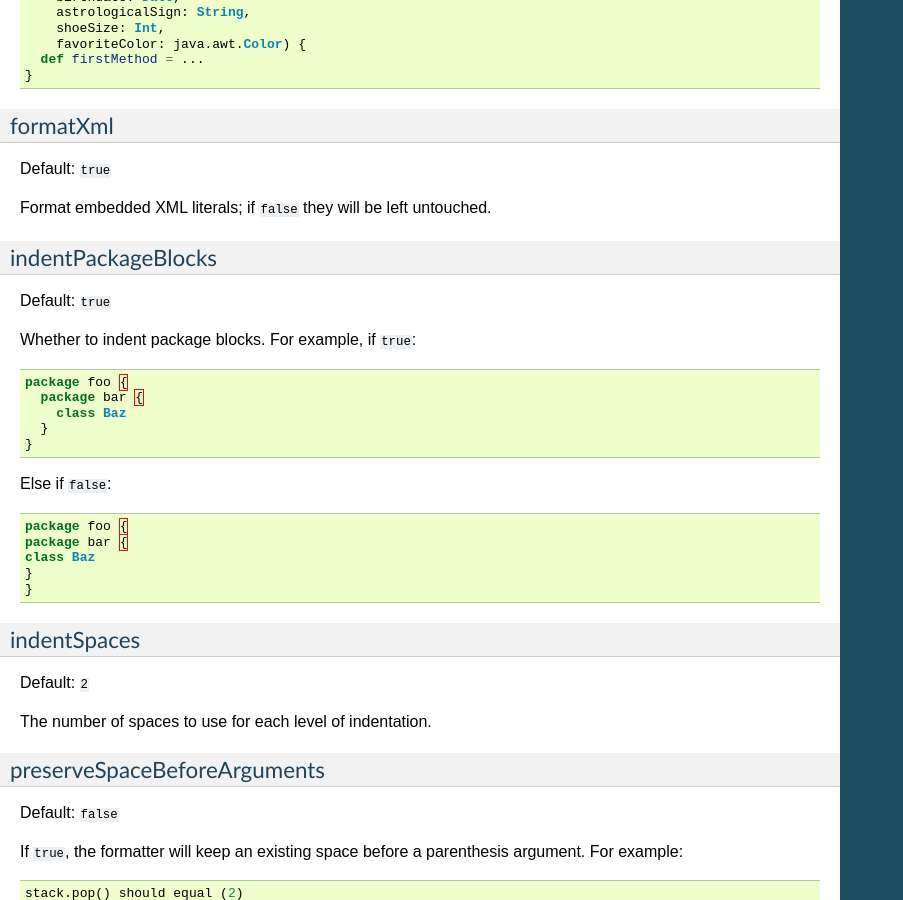
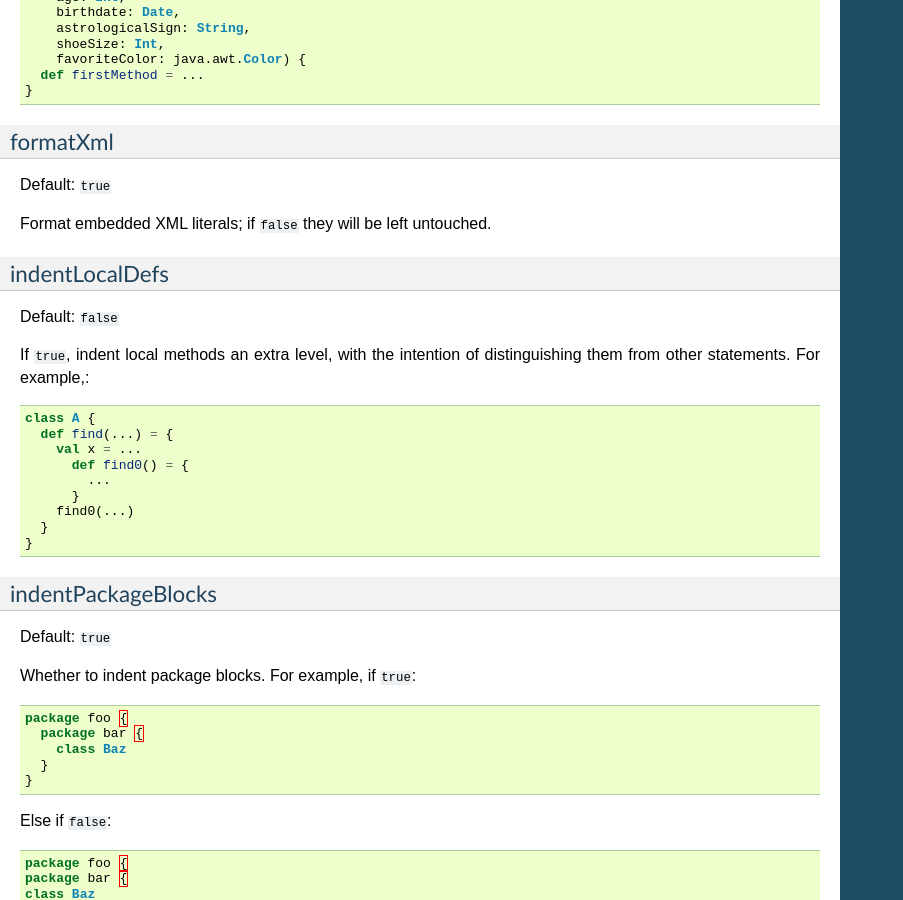
Before and after one commit to scala-ide/scalariform, a Sphinx documentation site: the page built from docs/source/README.rst, in a window 1280 px wide and 900 px high, scrolled down 4719 px. Shown: the whole window, without its empty margins (0-903 px from the left). Built offline with Sphinx 7.4.7, drawn with Linux system fonts in a browser that asks for light colours; some of the changed text lies outside the part shown.

Commit message:
Add IndentLocalDefs preference to indent local methods an extra level

```diff
--- a/docs/source/README.rst
+++ b/docs/source/README.rst
@@ -132,6 +132,7 @@ Usage::
     [+|-]compactStringConcatenation                       Enable/disable Omit spaces when formatting a '+' operator on String literals
     [+|-]doubleIndentClassDeclaration                     Enable/disable Double indent either a class's parameters or its inheritance list
     [+|-]formatXml                                        Enable/disable Format XML literals
+    [+|-]indentLocalDefs                                  Enable/disable Indent local defs an extra level
     [+|-]indentPackageBlocks                              Enable/disable Indent package blocks
     [+|-]preserveSpaceBeforeArguments                     Enable/disable Preserve a space before a parenthesis argument
     [+|-]rewriteArrowSymbols                              Enable/disable Replace arrow tokens with unicode equivalents: => with ⇒, and <- with ←
@@ -294,6 +295,24 @@ Default: ``true``
 
 Format embedded XML literals; if ``false`` they will be left untouched.
 
+indentLocalDefs
+~~~~~~~~~~~~~~~
+
+Default: ``false``
+
+If ``true``, indent local methods an extra level, with the intention of distinguishing them from other statements. For example,::
+
+  class A {
+    def find(...) = {
+      val x = ...
+        def find0() = {
+          ...
+        }
+      find0(...)
+    }
+  }
+
+
 indentPackageBlocks
 ~~~~~~~~~~~~~~~~~~~
 
```
Also changed, not shown: README.rst (+19 -0 lines), 7 other files.
